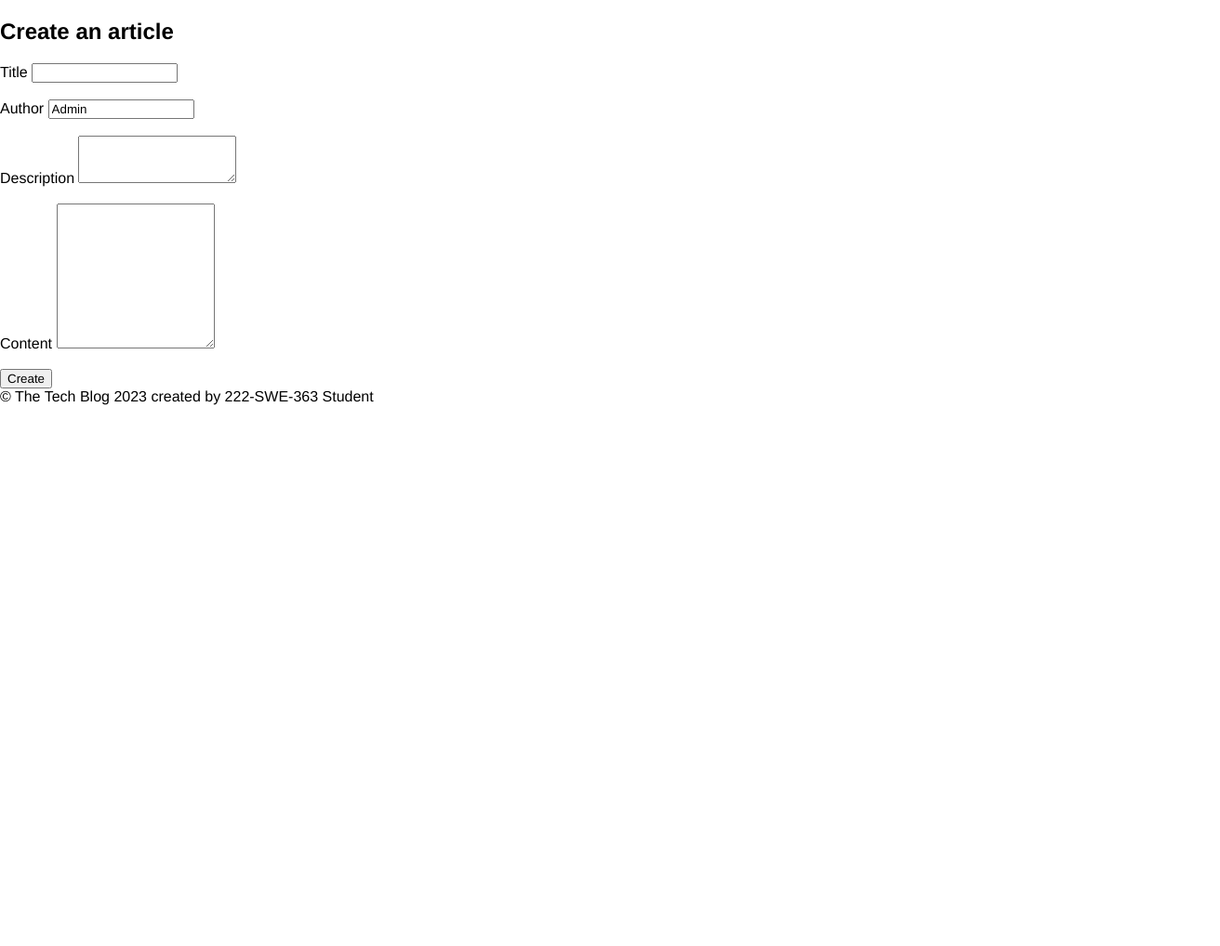
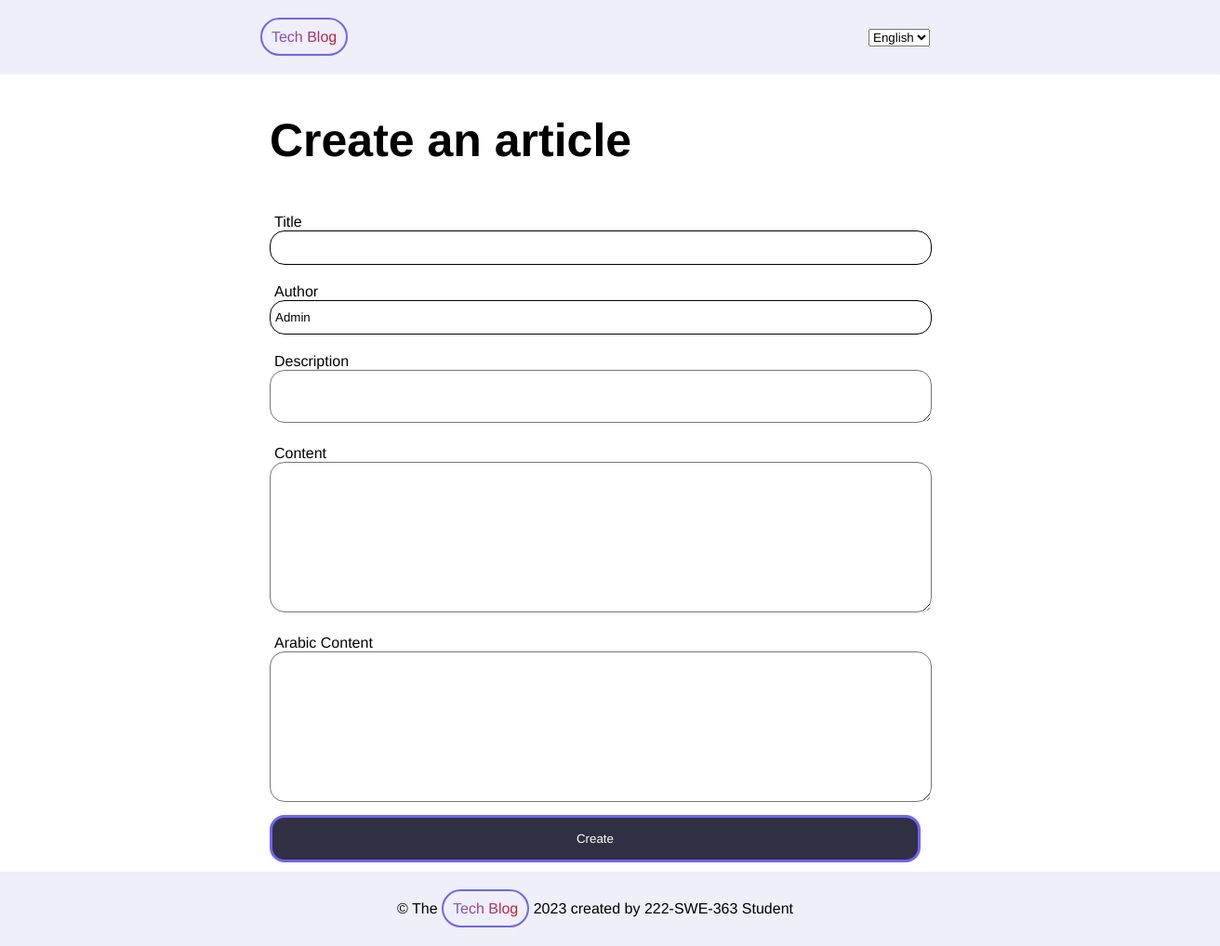
Before and after one commit to MTAlkhnani/WebDevHW, a plain HTML site: page new.html in a window 1280 px wide. Shown: the whole page at 93% size, 1312 px wide, since content can reach past the window. Before the commit the page ends 800 px from the top, so only its background shows below. Drawn offline with Linux system fonts and the light colour scheme.

Commit message:
form page done

```diff
--- a/new.html
+++ b/new.html
@@ -7,23 +7,48 @@
     <title>Create an article</title>
     <link rel="stylesheet" href="styles.css">
 </head>
-<body>
-    <h2>Create an article</h2>
+<body class="newBody">
+
+        <div class="nav-flex-box">
+            <a href="index.html"><span class="techBlog">Tech Blog</span></a>
+            <select name="choices">
+                <option>English</option>
+                <option>Arabic</option>
+            </select>
+          </div>
+          <div class="newWrapper">
+        <div class="centering-flex">
+            <h2 class="pageTitle">Create an article</h2>
             <form action="" method="get">
+                <div class="article-details">
+                    <div>
                         <label>Title</label>
                         <input type="text" name="title" id="">
-        <br><br>
+                    </div>
+                    <div class="field">
                         <label>Author</label>
                         <input type="text" name="author" value="Admin" id="">
-        <br><br>
+                    </div>
+                    <div class="field">
                         <label>Description</label>
                         <textarea name="" id="" cols="20" rows="3"></textarea>
-        <br><br>
+                    </div>
+                    <div class="field">
                         <label>Content</label>
                         <textarea name="" id="" cols="20" rows="10"></textarea>
-        <br><br>
-        <Button type="submit">Create</Button>
+                    </div>
+                    <div class="field">
+                        <label>Arabic Content</label>
+                        <textarea name="" id="" cols="20" rows="10"></textarea>
+                    </div>
+                    <Button type="submit" class="blackBtn submitBtn">Create</Button>
+                </div>
             </form>
-    <footer>© The Tech Blog 2023 created by 222-SWE-363 Student</footer>
+        </div>
+    </div>
+
+        <div class="nav-flex-box">
+            <footer>© The <span class="techBlog">Tech Blog</span> 2023 created by 222-SWE-363 Student</footer>
+        </div>
 </body>
 </html>
--- a/styles.css
+++ b/styles.css
@@ -3,6 +3,11 @@
 }
 body {
     margin: 0;
+    display: flex;
+    flex-direction: column;
+    /* height: 100vh; */
+    justify-content: center;
+    align-items: center;
 }
 div.nav-flex-box {
     background-color: #efeffa;
@@ -11,6 +16,8 @@ div.nav-flex-box {
     height: 1em;
     align-items: center;
     justify-content: space-around;
+    width: 100%;
+    max-width: 100%;
 }
 
 img.mainImg {
@@ -73,7 +80,7 @@ a:visited {
 
 
 button:hover {
-    box-shadow: 10px 10px 10px 5px #6d64ff;
+    box-shadow: 10px 5px #6d64ff;
 }
 
 /* .flex-box-card {
@@ -148,3 +155,59 @@ button:hover {
     display: flex;
     flex-direction: row;
 } */
+
+.centering-flex {
+
+}
+/*
+  display: flex;
+  justify-content: center;
+  align-items: center;
+   */
+
+
+.newBody {
+    display: flex;
+    flex-direction: column;
+    /* height: 100vh; */
+    justify-content: center;
+    align-items: center;
+}
+.newWrapper {
+    max-width: 700px;
+    width: 100%;
+}
+.footer-flex-box {
+    margin-top: auto;
+}
+.pageTitle {
+    font-size: 50px;
+    margin-bottom: 50px;
+}
+
+.centering-flex form .article-details {
+    display: flex;
+    flex-direction: column;
+    justify-content: center;
+}
+.centering-flex form label {
+    margin-left: 5px;
+    margin-top: 500px;
+}
+.centering-flex form input {
+    border: 1px solid black;
+    height: 25px;
+}
+.centering-flex form input, textarea {
+    margin-bottom: 10px;
+    width: 100%;
+    border-radius: 1rem;
+    padding: 5px;
+}
+.field {
+    margin-top: 10px;
+    margin-bottom: 5;
+}
+.submitBtn {
+    margin-bottom: 10px;
+}
```
Also changed, not shown: starter_code/new.png (deleted), 1 other file. Lines whose indentation alone changed are shown as unchanged.
